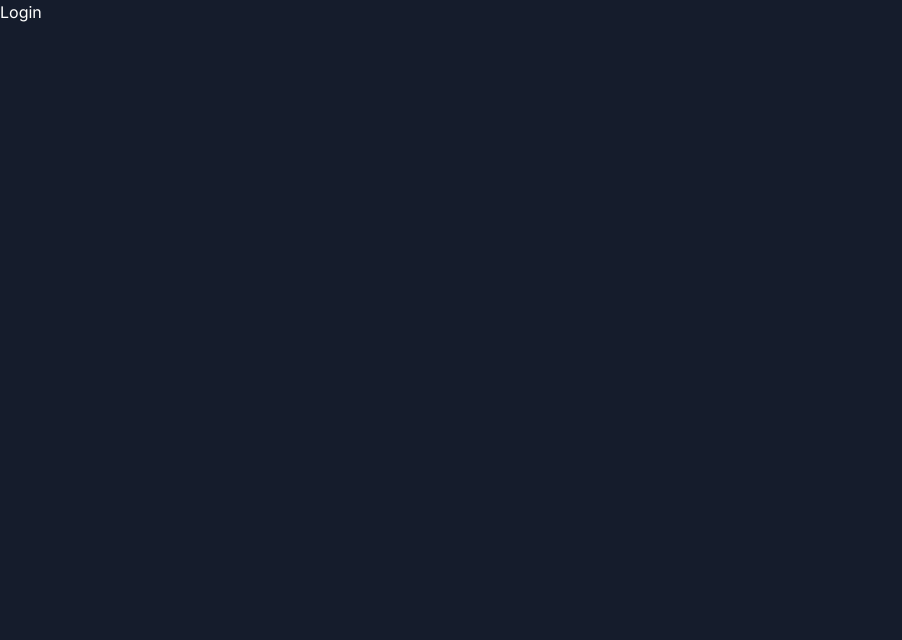
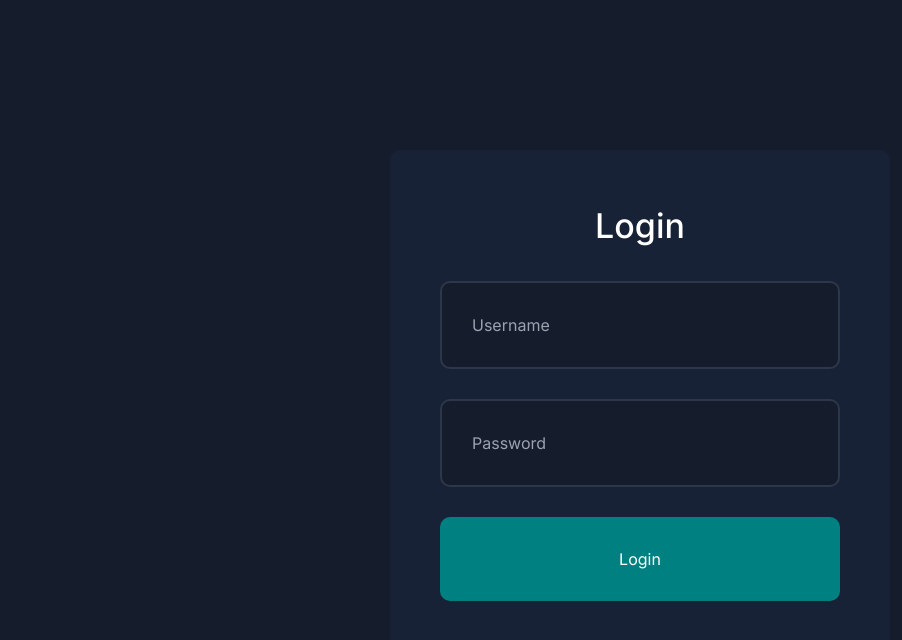
Before and after one commit to chaad98/Admin-Dashboard, a Next.js app: page /login in a window 1280 px wide. Shown: the top 640 px of the page, without its empty margins (0-902 px from the left). Built offline with nearby package versions, Linux system fonts and the light colour scheme.

Commit message:
Completed login page design

```diff
--- a/src/app/login/page.tsx
+++ b/src/app/login/page.tsx
@@ -1,5 +1,16 @@
+import styles from "@/app/ui/login/login.module.css";
+
 const LoginPage = () => {
-  return <div>Login</div>;
+  return (
+    <div className={styles.container}>
+      <div className={styles.form}>
+        <h1>Login</h1>
+        <input type="text" placeholder="Username" />
+        <input type="password" placeholder="Password" />
+        <button>Login</button>
+      </div>
+    </div>
+  );
 };
 
 export default LoginPage;
--- /dev/null
+++ b/src/app/ui/login/login.module.css
@@ -0,0 +1,49 @@
+.container {
+  display: flex;
+  width: 100%;
+  height: 100vh;
+  align-items: center;
+  justify-content: center;
+}
+
+.form {
+  display: flex;
+  flex-direction: column;
+  background-color: var(--bgSoft);
+  padding: 50px;
+  border-radius: 10px;
+  width: 500px;
+  height: 500px;
+  justify-content: center;
+  align-items: center;
+  gap: 30px;
+}
+
+.form h1 {
+  font-size: 34px;
+  font-weight: 500;
+  color: var(--text);
+}
+
+.form input {
+  width: 100%;
+  padding: 30px;
+  border: 2px solid #2e374a;
+  border-radius: 10px;
+  background-color: var(--bg);
+  color: var(--text);
+}
+
+.form button {
+  width: 100%;
+  padding: 30px;
+  background-color: teal;
+  color: var(--text);
+  border: none;
+  border-radius: 10px;
+  cursor: pointer;
+}
+
+.form button:hover {
+  background-color: rgb(3, 169, 169);
+}
```
